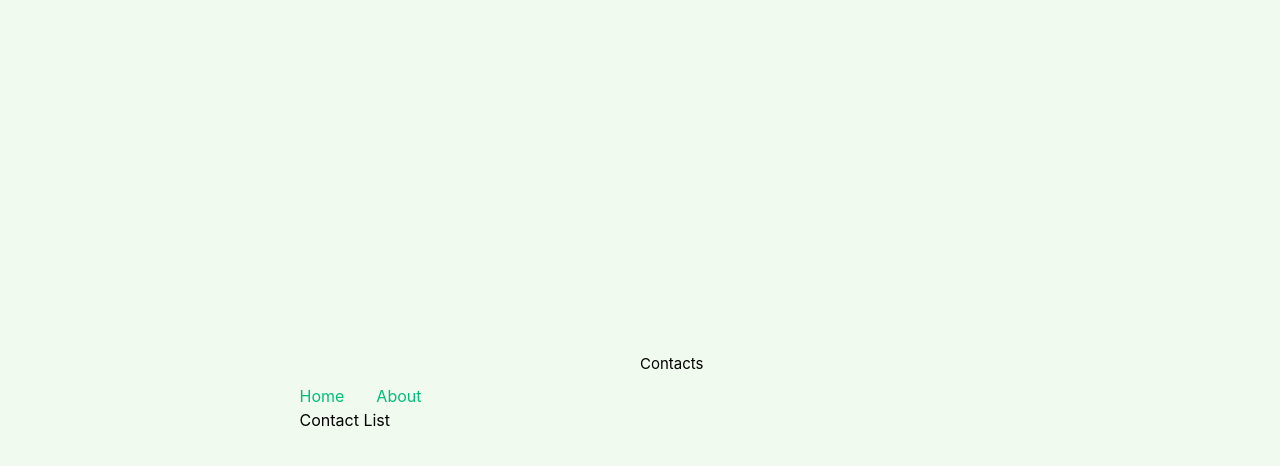
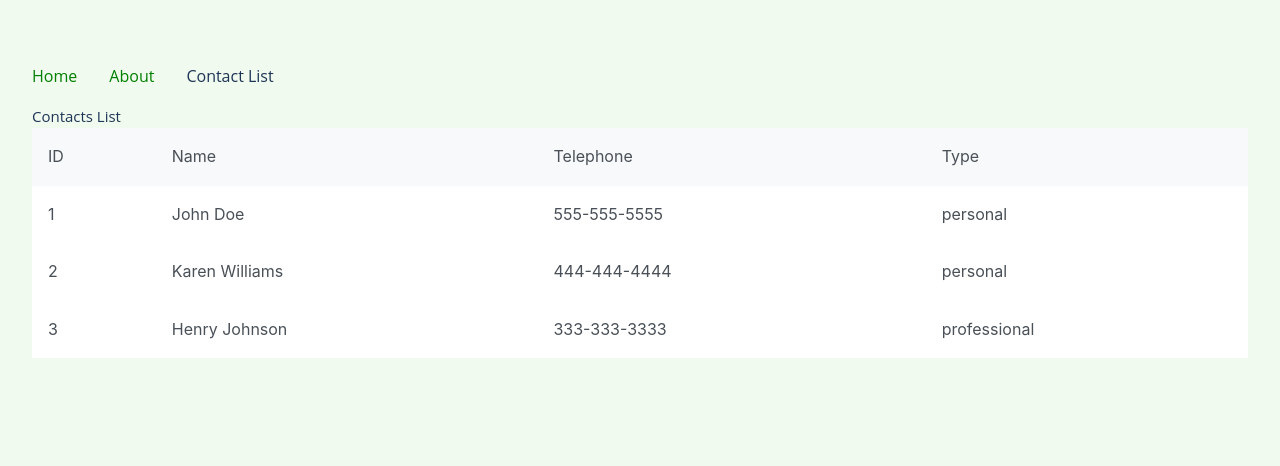
Before and after one commit to takinur/leveling, a Vue app: page /contacts in a window 1280 px wide. Shown: the top 466 px of the page. Built offline with nearby package versions, Linux system fonts and the light colour scheme.

Commit message:
Header Styles

```diff
--- a/src/App.vue
+++ b/src/App.vue
@@ -4,10 +4,10 @@ import HelloWorld from './components/HelloWorld.vue'
 </script>
 
 <template>
-  <header>
-    <div class="wrapper">
-      <nav>
-        <RouterLink to="/">Home</RouterLink>
+  <header class="w-full">
+    <div class="wrapper w-full">
+      <nav class="w-full">
+        <RouterLink class="text-green-500" to="/">Home</RouterLink>
         <RouterLink to="/about">About</RouterLink>
         <RouterLink to="/contacts">Contact List</RouterLink>
       </nav>
@@ -18,6 +18,10 @@ import HelloWorld from './components/HelloWorld.vue'
 </template>
 
 <style scoped>
+nav > a {
+  color: green;
+}
+
 header {
   line-height: 1.5;
   max-height: 100vh;
--- a/src/assets/base.css
+++ b/src/assets/base.css
@@ -6,12 +6,13 @@
 
 :root {
   --vt-c-white: #f1faee;
+  --vt-c-gray-900: #1d3557;
 }
 
 /* semantic color variables for this project */
 :root {
   --color-background: var(--vt-c-white);
-  --color-text: var(--vt-c-indigo);
+  --color-text: var(--vt-c-gray-900);
   --section-gap: 160px;
 }
 
@@ -30,8 +31,7 @@ body {
   background: var(--color-background);
   transition: color 0.5s, background-color 0.5s;
   line-height: 1.6;
-  font-family: Inter, -apple-system, BlinkMacSystemFont, 'Segoe UI', Roboto, Oxygen, Ubuntu,
-    Cantarell, 'Fira Sans', 'Droid Sans', 'Helvetica Neue', sans-serif;
+  font-family: 'Open Sans', sans-serif;
   font-size: 15px;
   text-rendering: optimizeLegibility;
   -webkit-font-smoothing: antialiased;
--- a/src/assets/main.css
+++ b/src/assets/main.css
@@ -7,29 +7,3 @@
 
   font-weight: normal;
 }
-
-a,
-.green {
-  text-decoration: none;
-  color: hsla(160, 100%, 37%, 1);
-  transition: 0.4s;
-}
-
-@media (hover: hover) {
-  a:hover {
-    background-color: hsla(160, 100%, 37%, 0.2);
-  }
-}
-
-@media (min-width: 1024px) {
-  body {
-    display: flex;
-    place-items: center;
-  }
-
-  #app {
-    display: grid;
-    grid-template-columns: 1fr 1fr;
-    padding: 0 2rem;
-  }
-}
--- a/src/main.ts
+++ b/src/main.ts
@@ -3,6 +3,12 @@ import App from './App.vue'
 import router from './router'
 import PrimeVue from 'primevue/config'
 import Button from 'primevue/button'
+import Ripple from 'primevue/ripple'
+
+import DataTable from 'primevue/datatable'
+import Column from 'primevue/column'
+import ColumnGroup from 'primevue/columngroup' // optional
+import Row from 'primevue/row'
 
 import './assets/main.css'
 
@@ -13,8 +19,14 @@ import 'primeicons/primeicons.css' //icons
 const app = createApp(App)
 
 app.use(router)
-app.use(PrimeVue)
+app.use(PrimeVue, { ripple: true })
+
+app.directive('ripple', Ripple)
 
 app.component('PrimeButton', Button)
+app.component('DataTable', DataTable)
+app.component('TableColumn', Column)
+app.component('TableColumnGroup', ColumnGroup)
+app.component('TableRow', Row)
 
 app.mount('#app')
--- a/src/views/ContactListView.vue
+++ b/src/views/ContactListView.vue
@@ -1,7 +1,40 @@
-<script setup lang="ts"></script>
+<script setup lang="ts">
+//Temp data
+const contacts = [
+  {
+    id: 1,
+    name: 'John Doe',
+    email: 'john@mail.com',
+    phone: '555-555-5555',
+    type: 'personal'
+  },
+  {
+    id: 2,
+    name: 'Karen Williams',
+    email: 'karen@mail.com',
+    phone: '444-444-4444',
+    type: 'personal'
+  },
+  {
+    id: 3,
+    name: 'Henry Johnson',
+    email: 'henry@gmail.com',
+    phone: '333-333-3333',
+    type: 'professional'
+  }
+]
+</script>
 
 <template>
   <div class="w-full">
-    <h1 class="text-gray-800">Contacts</h1>
+    <h1 class="text-gray-800">Contacts List</h1>
+    <div class="w-full">
+      <DataTable :value="contacts" tableStyle="min-width: 50rem">
+        <TableColumn field="id" header="ID"></TableColumn>
+        <TableColumn field="name" header="Name"></TableColumn>
+        <TableColumn field="phone" header="Telephone"></TableColumn>
+        <TableColumn class="capitialize" field="type" header="Type"></TableColumn>
+      </DataTable>
+    </div>
   </div>
 </template>
```
Also changed, not shown: 1 other file (tests, documents, lock files or other folders).
